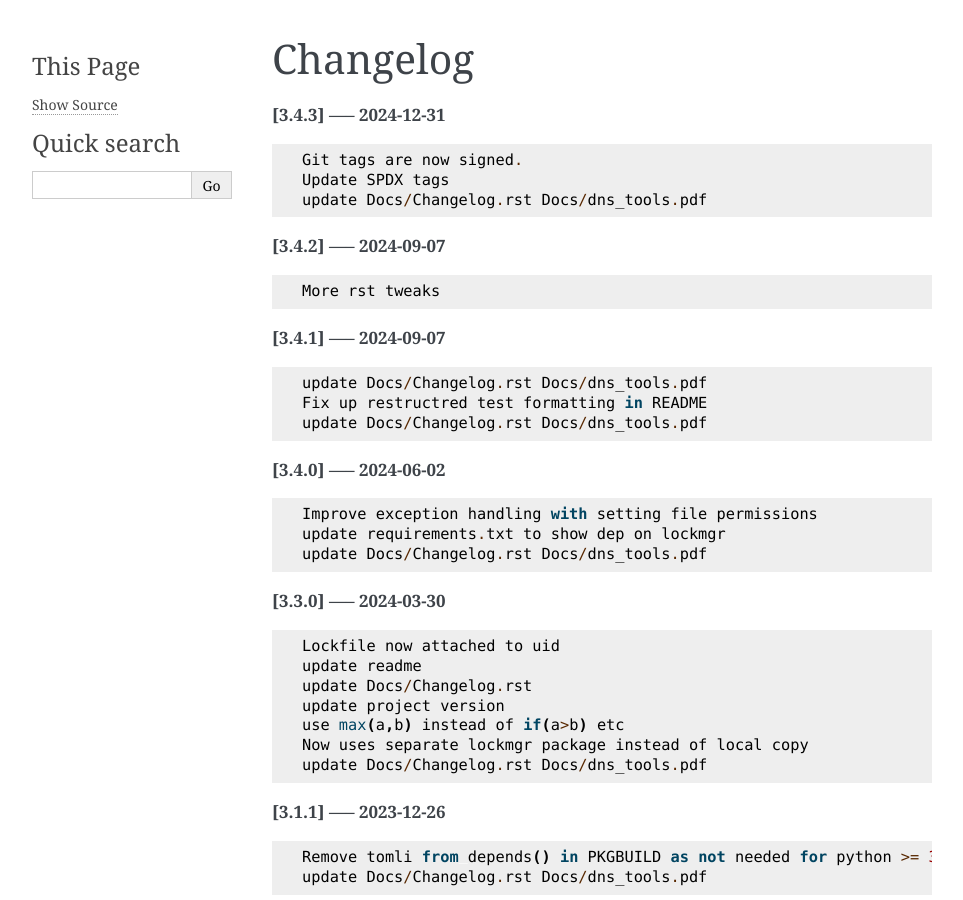
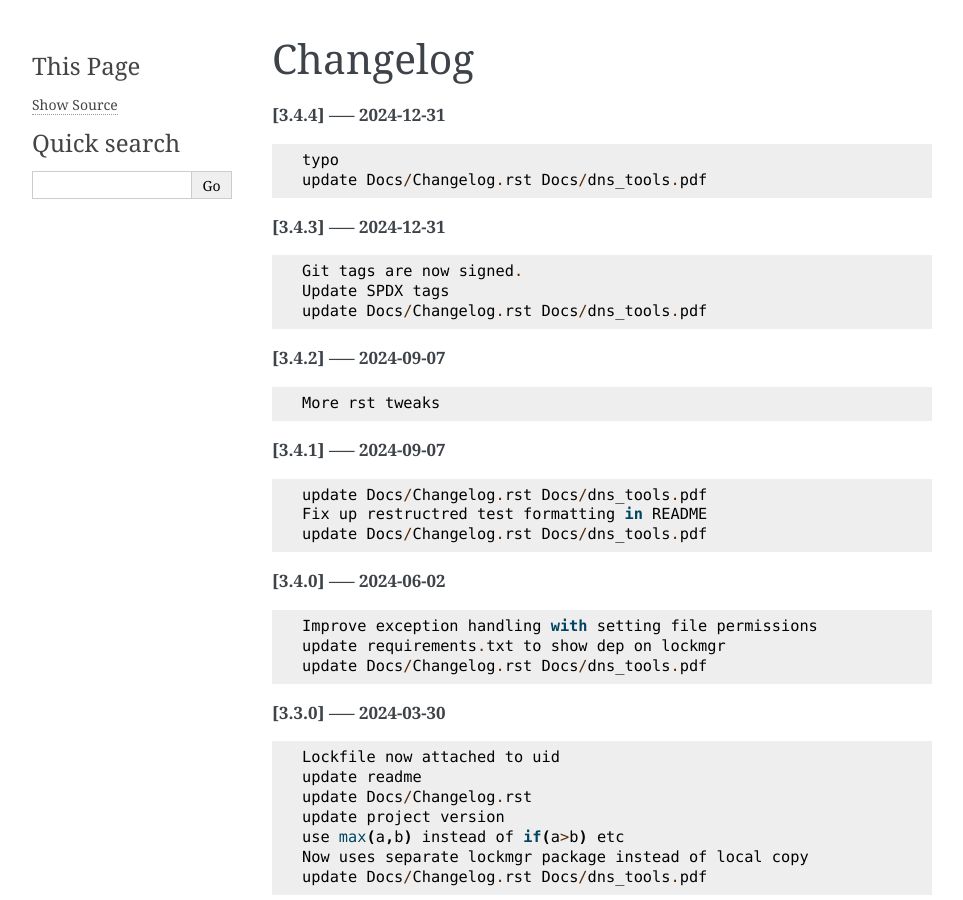
Before and after one commit to gene-git/dns_tools, a Sphinx documentation site: the page built from Docs/Changelog.rst, in a window 1280 px wide and 900 px high. Shown: the whole window, without its empty margins (148-1111 px from the left). Built offline with Sphinx 7.4.7, drawn with Linux system fonts in a browser that asks for light colours; pages that are not in the unit, such as notebooks, are missing from menus.

Commit message:
update Docs/Changelog.rst Docs/dns_tools.pdf

```diff
--- a/Docs/Changelog.rst
+++ b/Docs/Changelog.rst
@@ -1,5 +1,11 @@
 Changelog
 =========
+
+**[3.4.4] ----- 2024-12-31** ::
+
+	    typo
+	    update Docs/Changelog.rst Docs/dns_tools.pdf
+
 
 **[3.4.3] ----- 2024-12-31** ::
 
```
Also changed, not shown: 1 other file.
